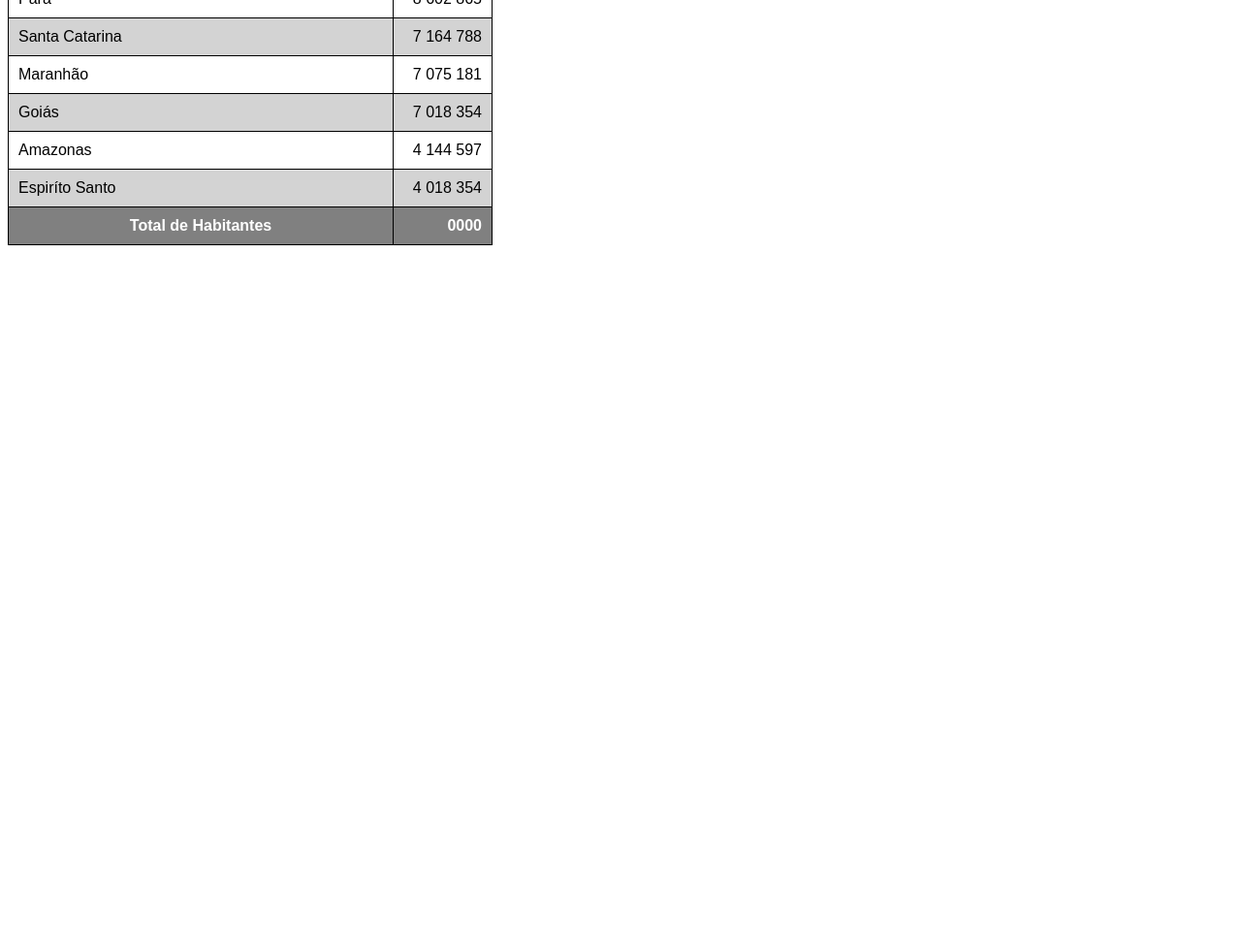
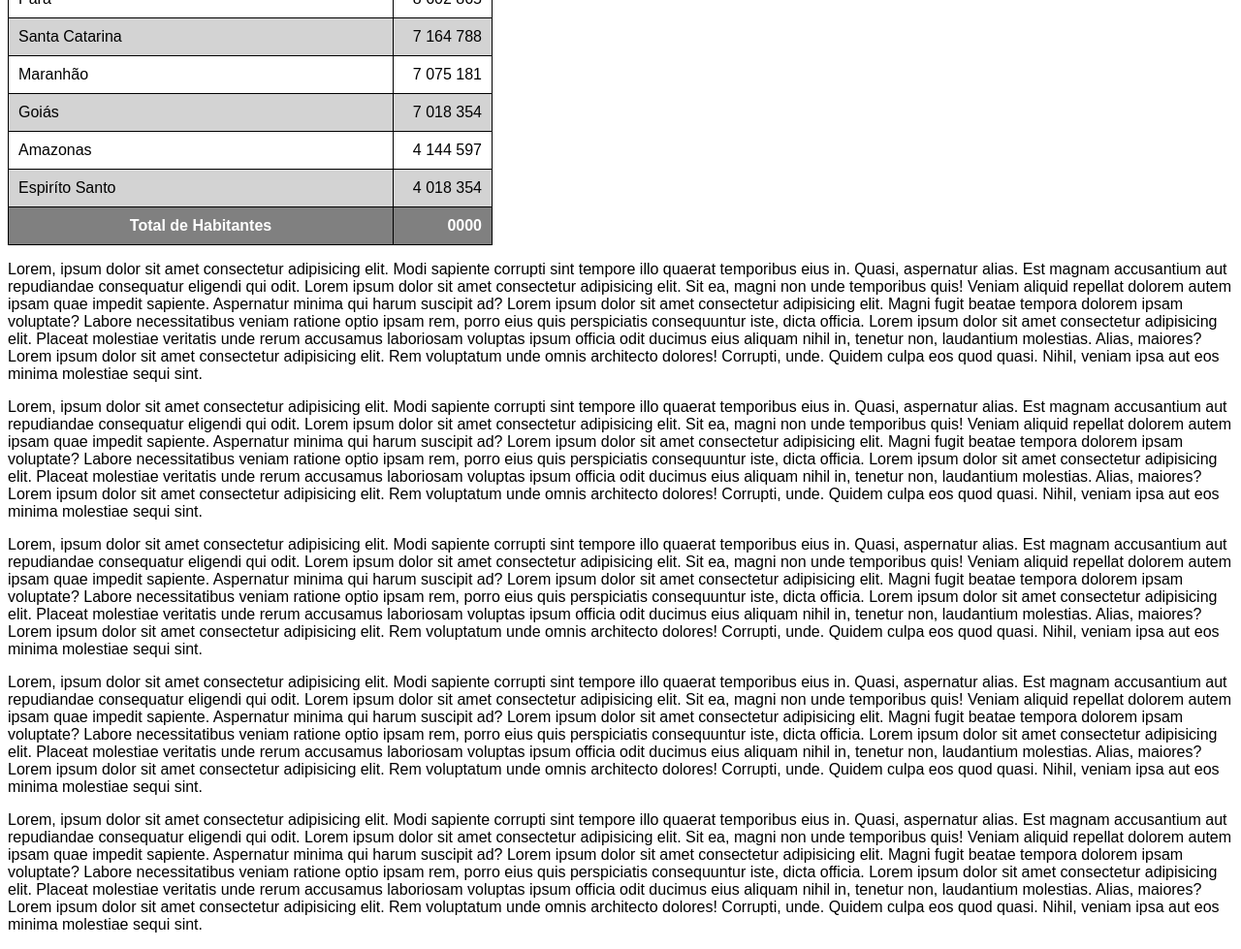
Before and after one commit to DumildePaulo/HTML-CSS, a plain HTML site: page Exercícios/ex028/tabela002.html in a window 1280 px wide. Shown: the part 500-1479 px from the top of the page at 97% size. Before the commit the page ends 800 px from the top, so only its background shows below. Drawn offline with Linux system fonts and the light colour scheme.

Commit message:
mudança

```diff
--- a/Exercícios/ex028/tabela002.html
+++ b/Exercícios/ex028/tabela002.html
@@ -11,6 +11,12 @@
         table{
             width:500px;
             border-collapse: collapse;
+            position: relative;
+        }
+        thead > tr > th{
+          position: sticky;
+          top: -1px;
+          background-color: gray;
         }
         td, th {
             border: 1px solid black;
@@ -111,5 +117,42 @@
           </tr>
          </tfoot>
     </table>
+    <p>
+      Lorem, ipsum dolor sit amet consectetur adipisicing elit. Modi sapiente corrupti sint tempore illo quaerat temporibus eius in. Quasi, aspernatur alias. Est magnam accusantium aut repudiandae consequatur eligendi qui odit.
+      Lorem ipsum dolor sit amet consectetur adipisicing elit. Sit ea, magni non unde temporibus quis! Veniam aliquid repellat dolorem autem ipsam quae impedit sapiente. Aspernatur minima qui harum suscipit ad?
+      Lorem ipsum dolor sit amet consectetur adipisicing elit. Magni fugit beatae tempora dolorem ipsam voluptate? Labore necessitatibus veniam ratione optio ipsam rem, porro eius quis perspiciatis consequuntur iste, dicta officia.
+      Lorem ipsum dolor sit amet consectetur adipisicing elit. Placeat molestiae veritatis unde rerum accusamus laboriosam voluptas ipsum officia odit ducimus eius aliquam nihil in, tenetur non, laudantium molestias. Alias, maiores?
+      Lorem ipsum dolor sit amet consectetur adipisicing elit. Rem voluptatum unde omnis architecto dolores! Corrupti, unde. Quidem culpa eos quod quasi. Nihil, veniam ipsa aut eos minima molestiae sequi sint.
+    </p>
+    <p>
+      Lorem, ipsum dolor sit amet consectetur adipisicing elit. Modi sapiente corrupti sint tempore illo quaerat temporibus eius in. Quasi, aspernatur alias. Est magnam accusantium aut repudiandae consequatur eligendi qui odit.
+      Lorem ipsum dolor sit amet consectetur adipisicing elit. Sit ea, magni non unde temporibus quis! Veniam aliquid repellat dolorem autem ipsam quae impedit sapiente. Aspernatur minima qui harum suscipit ad?
+      Lorem ipsum dolor sit amet consectetur adipisicing elit. Magni fugit beatae tempora dolorem ipsam voluptate? Labore necessitatibus veniam ratione optio ipsam rem, porro eius quis perspiciatis consequuntur iste, dicta officia.
+      Lorem ipsum dolor sit amet consectetur adipisicing elit. Placeat molestiae veritatis unde rerum accusamus laboriosam voluptas ipsum officia odit ducimus eius aliquam nihil in, tenetur non, laudantium molestias. Alias, maiores?
+      Lorem ipsum dolor sit amet consectetur adipisicing elit. Rem voluptatum unde omnis architecto dolores! Corrupti, unde. Quidem culpa eos quod quasi. Nihil, veniam ipsa aut eos minima molestiae sequi sint.
+    </p>
+    <p>
+      Lorem, ipsum dolor sit amet consectetur adipisicing elit. Modi sapiente corrupti sint tempore illo quaerat temporibus eius in. Quasi, aspernatur alias. Est magnam accusantium aut repudiandae consequatur eligendi qui odit.
+      Lorem ipsum dolor sit amet consectetur adipisicing elit. Sit ea, magni non unde temporibus quis! Veniam aliquid repellat dolorem autem ipsam quae impedit sapiente. Aspernatur minima qui harum suscipit ad?
+      Lorem ipsum dolor sit amet consectetur adipisicing elit. Magni fugit beatae tempora dolorem ipsam voluptate? Labore necessitatibus veniam ratione optio ipsam rem, porro eius quis perspiciatis consequuntur iste, dicta officia.
+      Lorem ipsum dolor sit amet consectetur adipisicing elit. Placeat molestiae veritatis unde rerum accusamus laboriosam voluptas ipsum officia odit ducimus eius aliquam nihil in, tenetur non, laudantium molestias. Alias, maiores?
+      Lorem ipsum dolor sit amet consectetur adipisicing elit. Rem voluptatum unde omnis architecto dolores! Corrupti, unde. Quidem culpa eos quod quasi. Nihil, veniam ipsa aut eos minima molestiae sequi sint.
+    </p>
+    <p>
+      Lorem, ipsum dolor sit amet consectetur adipisicing elit. Modi sapiente corrupti sint tempore illo quaerat temporibus eius in. Quasi, aspernatur alias. Est magnam accusantium aut repudiandae consequatur eligendi qui odit.
+      Lorem ipsum dolor sit amet consectetur adipisicing elit. Sit ea, magni non unde temporibus quis! Veniam aliquid repellat dolorem autem ipsam quae impedit sapiente. Aspernatur minima qui harum suscipit ad?
+      Lorem ipsum dolor sit amet consectetur adipisicing elit. Magni fugit beatae tempora dolorem ipsam voluptate? Labore necessitatibus veniam ratione optio ipsam rem, porro eius quis perspiciatis consequuntur iste, dicta officia.
+      Lorem ipsum dolor sit amet consectetur adipisicing elit. Placeat molestiae veritatis unde rerum accusamus laboriosam voluptas ipsum officia odit ducimus eius aliquam nihil in, tenetur non, laudantium molestias. Alias, maiores?
+      Lorem ipsum dolor sit amet consectetur adipisicing elit. Rem voluptatum unde omnis architecto dolores! Corrupti, unde. Quidem culpa eos quod quasi. Nihil, veniam ipsa aut eos minima molestiae sequi sint.
+    </p>
+    <p>
+      Lorem, ipsum dolor sit amet consectetur adipisicing elit. Modi sapiente corrupti sint tempore illo quaerat temporibus eius in. Quasi, aspernatur alias. Est magnam accusantium aut repudiandae consequatur eligendi qui odit.
+      Lorem ipsum dolor sit amet consectetur adipisicing elit. Sit ea, magni non unde temporibus quis! Veniam aliquid repellat dolorem autem ipsam quae impedit sapiente. Aspernatur minima qui harum suscipit ad?
+      Lorem ipsum dolor sit amet consectetur adipisicing elit. Magni fugit beatae tempora dolorem ipsam voluptate? Labore necessitatibus veniam ratione optio ipsam rem, porro eius quis perspiciatis consequuntur iste, dicta officia.
+      Lorem ipsum dolor sit amet consectetur adipisicing elit. Placeat molestiae veritatis unde rerum accusamus laboriosam voluptas ipsum officia odit ducimus eius aliquam nihil in, tenetur non, laudantium molestias. Alias, maiores?
+      Lorem ipsum dolor sit amet consectetur adipisicing elit. Rem voluptatum unde omnis architecto dolores! Corrupti, unde. Quidem culpa eos quod quasi. Nihil, veniam ipsa aut eos minima molestiae sequi sint.
+    </p>
+
+
 </body>
 </html>
```
